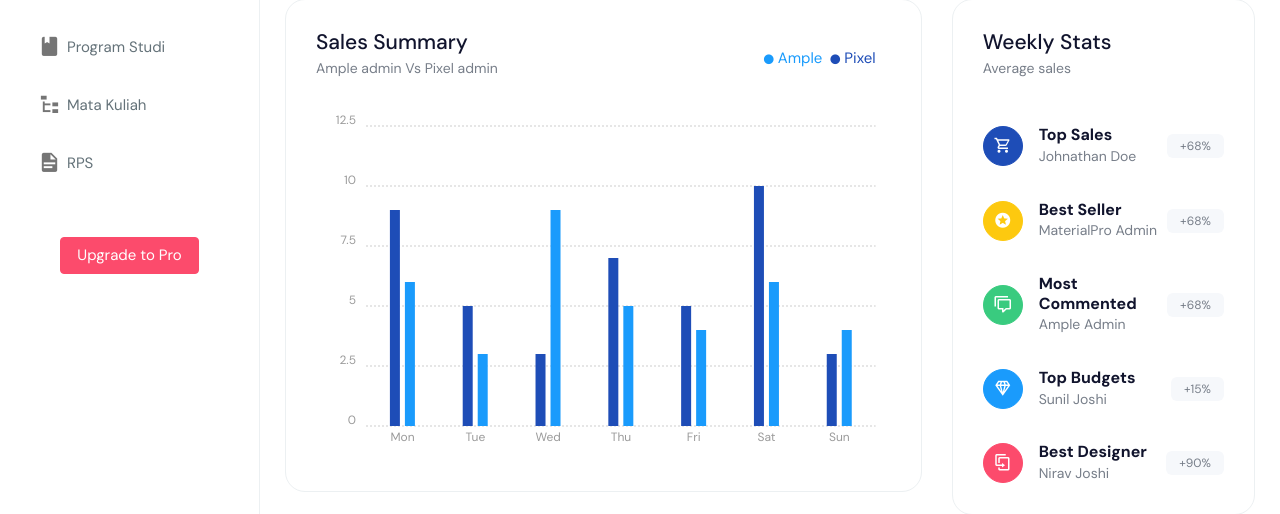
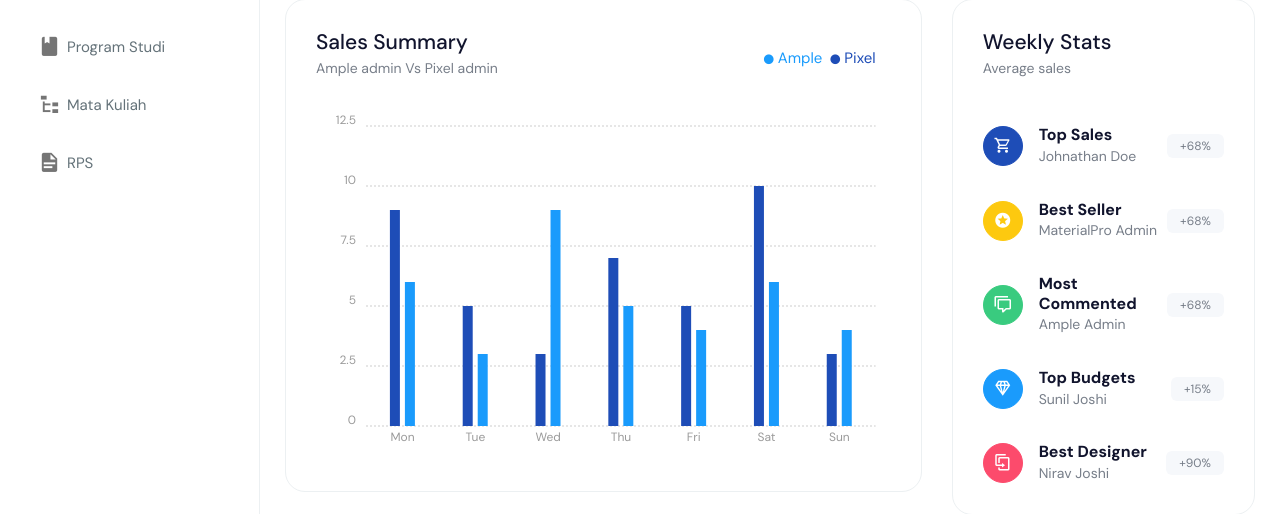
Before and after one commit to ncip48/UAS_PW2, a CodeIgniter app: page /uas_pw2_herly/index.php/admin/home in a window 1280 px wide. Shown: the part 231-745 px from the top of the page. Run offline with CodeIgniter, Linux system fonts and the light colour scheme.

Commit message:
remove pro btn

```diff
--- a/application/views/admin/templates/header.php
+++ b/application/views/admin/templates/header.php
@@ -135,9 +135,6 @@
                         <li class="sidebar-item"> <a class="sidebar-link waves-effect waves-dark sidebar-link" href="<?= base_url('admin/prodi') ?>" aria-expanded="false"><i class="mdi mdi-book"></i><span class="hide-menu">Program Studi</span></a></li>
                         <li class="sidebar-item"> <a class="sidebar-link waves-effect waves-dark sidebar-link" href="<?= base_url('admin/matkul') ?>" aria-expanded="false"><i class="mdi mdi-file-tree"></i><span class="hide-menu">Mata Kuliah</span></a></li>
                         <li class="sidebar-item"> <a class="sidebar-link waves-effect waves-dark sidebar-link" href="<?= base_url('admin/rps') ?>" aria-expanded="false"><i class="mdi mdi-file-document"></i><span class="hide-menu">RPS</span></a></li>
-                        <li class="text-center p-40 upgrade-btn">
-                            <a href="https://www.wrappixel.com/templates/flexy-bootstrap-admin-template/" class="btn d-block w-100 btn-danger text-white" target="_blank">Upgrade to Pro</a>
-                        </li>
                     </ul>
 
                 </nav>
```
